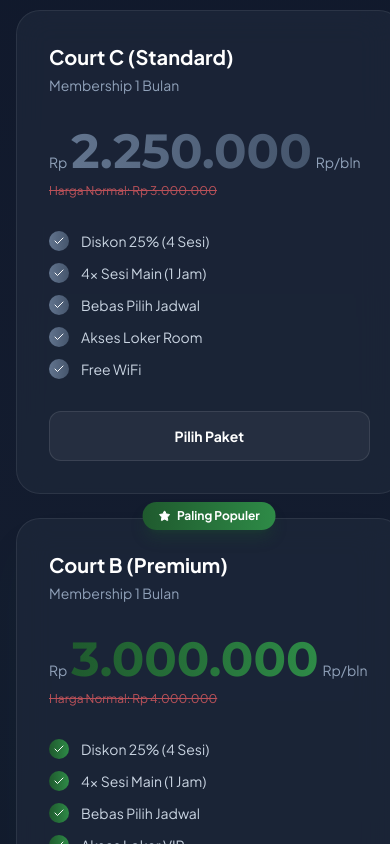
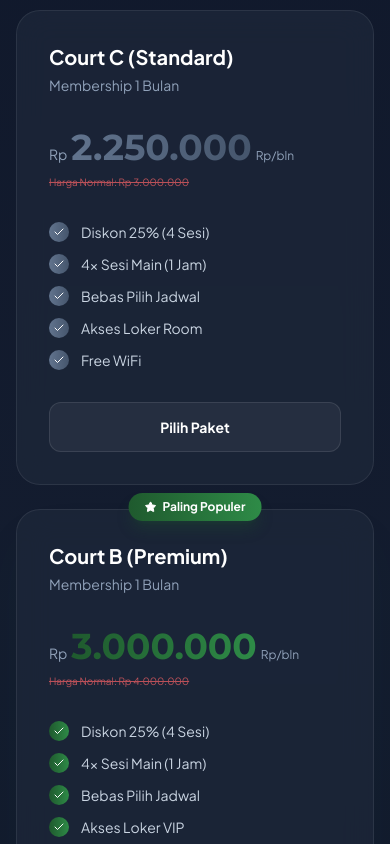
Before and after one commit to ahmdmzkiid-lgtm/padel, a React (Vite) app in the folder frontend/: page / in a window 390 px wide. Shown: the part 8680-9524 px from the top of the page. Built offline with nearby package versions, Linux system fonts and the light colour scheme; no server answers.

Commit message:
fix: pricing cards mobile responsiveness

```diff
--- a/frontend/src/components/Pricing.jsx
+++ b/frontend/src/components/Pricing.jsx
@@ -119,14 +119,14 @@ const Pricing = () => {
 
                 {/* Price */}
                 <div className="mb-8">
-                  <div className="flex items-baseline gap-1">
+                  <div className="flex items-baseline gap-1 flex-wrap">
                     <span className="text-sm text-slate-400">Rp</span>
-                    <span className={`text-5xl font-bold font-display bg-gradient-to-r ${plan.accent} bg-clip-text text-transparent`}>
+                    <span className={`text-4xl sm:text-5xl font-bold font-display bg-gradient-to-r ${plan.accent} bg-clip-text text-transparent`}>
                       {plan.price}
                     </span>
-                    <span className="text-slate-400 text-sm">{plan.unit}</span>
+                    <span className="text-slate-400 text-xs sm:text-sm">{plan.unit}</span>
                   </div>
-                  <p className="text-xs text-red-400 mt-2 line-through opacity-70">{plan.period}</p>
+                  <p className="text-[10px] sm:text-xs text-red-400 mt-2 line-through opacity-70">{plan.period}</p>
                 </div>
 
                 {/* Features */}
```
